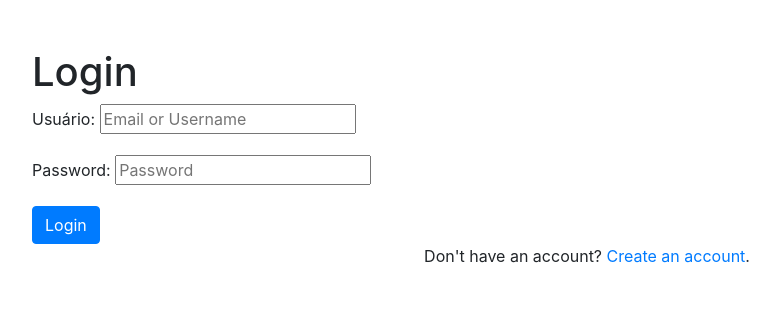
After one commit to RafaelLeone/pokemon-random-team-django, a Django app: page /login/ in a window 1280 px wide. The commit adds this page. Shown: the top 331 px of the page, without its empty margins (53-833 px from the left). Run offline with Django 4.2, Linux system fonts and the light colour scheme; some libraries are stand-ins or nearby versions.

Commit message:
login, cadastrar

```diff
--- /dev/null
+++ b/app/forms.py
@@ -0,0 +1,39 @@
+from django.contrib.auth import authenticate
+from django.contrib.auth.forms import AuthenticationForm
+
+from django import forms
+from django.contrib.auth.models import User
+from django.contrib.auth.forms import UserCreationForm
+
+
+class UsuarioForm(UserCreationForm):
+    email = forms.EmailField()
+
+    class Meta:
+        model = User
+        fields = ["username", "email", "password1", "password2"]
+
+
+class LoginForm(AuthenticationForm, forms.Form):
+    message_incorrect_password = "Usuário ou senha inválida"
+    message_inactive = "Usuário está inativo"
+
+    username = forms.CharField(
+        max_length=76,
+        widget=forms.TextInput(attrs={"placeholder": "Email or Username"}),
+    )
+    password = forms.CharField(
+        widget=forms.PasswordInput(attrs={"placeholder": "Password"})
+    )
+
+    def clean(self):
+        username = self.cleaned_data.get("username")
+        password = self.cleaned_data.get("password")
+
+        if username and password:
+            self.user_cache = authenticate(username=username, password=password)
+            if self.user_cache is None:
+                raise forms.ValidationError(self.message_incorrect_password)
+            if not self.user_cache.is_active:
+                raise forms.ValidationError(self.message_inactive)
+        return self.cleaned_data
--- /dev/null
+++ b/app/templates/app/login.html
@@ -0,0 +1,25 @@
+{% load static %}
+<!DOCTYPE html>
+<html>
+<head>
+    <!-- Required meta tags -->
+    <meta charset="utf-8">
+    <meta name="viewport" content="width=device-width, initial-scale=1.0">
+    <link rel="stylesheet" href="{% static 'app/css/style.css' %}">
+    <!--Bootstrap CSS-->
+    <link rel="stylesheet" href="https://stackpath.bootstrapcdn.com/bootstrap/4.4.1/css/bootstrap.min.css" integrity="sha384-Vkoo8x4CGsO3+Hhxv8T/Q5PaXtkKtu6ug5TOeNV6gBiFeWPGFN9MuhOf23Q9Ifjh" crossorigin="anonymous">
+</head>
+
+<body>
+{% load crispy_forms_tags %}
+<div class="container py-5">
+    <h1>Login</h1>
+    <form method="POST">
+      {% csrf_token %}
+      {{ form.as_p }}
+      <button class="btn btn-primary" type="submit">Login</button>
+    </form>
+    <p class="text-center">Don't have an account? <a href="/cadastrar">Create an account</a>.</p>
+  </div>
+
+</body>
--- a/app/urls.py
+++ b/app/urls.py
@@ -1,6 +1,21 @@
 from django.urls import path
+from . import views
+from django.contrib.auth import views as auth_views
+
+from . import forms
 from . import views
 
 urlpatterns = [
+    # LOGIN
+    path(
+        "login/",
+        auth_views.LoginView.as_view(
+            template_name="app/login.html",
+            authentication_form=forms.LoginForm,
+        ),
+        name="app.login",
+    ),
+    path("cadastrar/", views.UsuarioCreate.as_view(), name="app.cadastrar"),
+    path("logout/", auth_views.LogoutView.as_view(), name='app.logout'),
     path('', views.app_index, name="app.index"),
 ]
--- a/choose/urls.py
+++ b/choose/urls.py
@@ -19,5 +19,4 @@
 
 urlpatterns = [
     path('', include('app.urls')),
-    path('admin/', admin.site.urls),
 ]
--- a/requirements.txt
+++ b/requirements.txt
@@ -3,6 +3,7 @@
 certifi==2022.6.15
 charset-normalizer==2.1.0
 Django==4.1
+django-crispy-forms==1.14.0
 django-extensions==3.2.0
 flake8==5.0.4
 gunicorn==20.1.0
```
Also changed, not shown: app/templates/app/cadastrar.html (added, +25 -0 lines), app/templates/app/index.html (+7 -1 lines), app/views.py (+48 -1 lines), choose/settings.py (+9 -18 lines), 1 other file.
